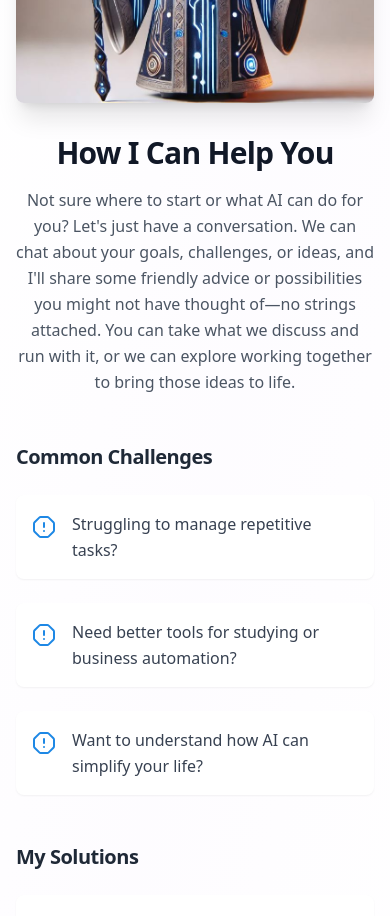
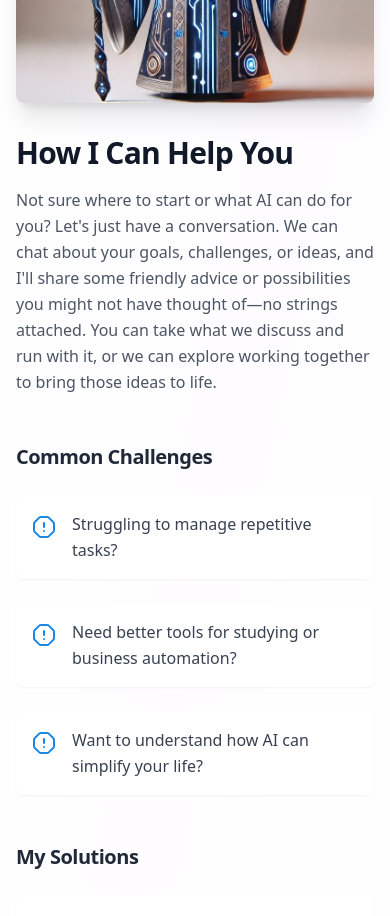
Before and after one commit to Samspeare/imakemvps.com, a React (Vite) app: page / in a window 390 px wide. Shown: the part 2340-3256 px from the top of the page. Built offline with nearby package versions, Linux system fonts and the light colour scheme.

Commit message:
Move DIV for alignment
Adjusted the positioning of the DIV in the ProblemSolutionSection to align the text similarly to the AboutSection, ensuring a consistent layout across the sections.
[skip gpt_engineer]

```diff
--- a/src/components/home/ProblemSolutionSection.tsx
+++ b/src/components/home/ProblemSolutionSection.tsx
@@ -42,7 +42,7 @@ export const ProblemSolutionSection = () => {
           </motion.div>
 
           {/* Text Content */}
-          <div className="w-full md:w-2/3 text-center md:text-left">
+          <div className="w-full md:w-2/3 text-left pl-0">
             <h2 className="text-3xl font-bold text-gray-900 mb-4">How I Can Help You</h2>
             <p className="text-gray-600 max-w-3xl">
               Not sure where to start or what AI can do for you? Let's just have a conversation.
```
